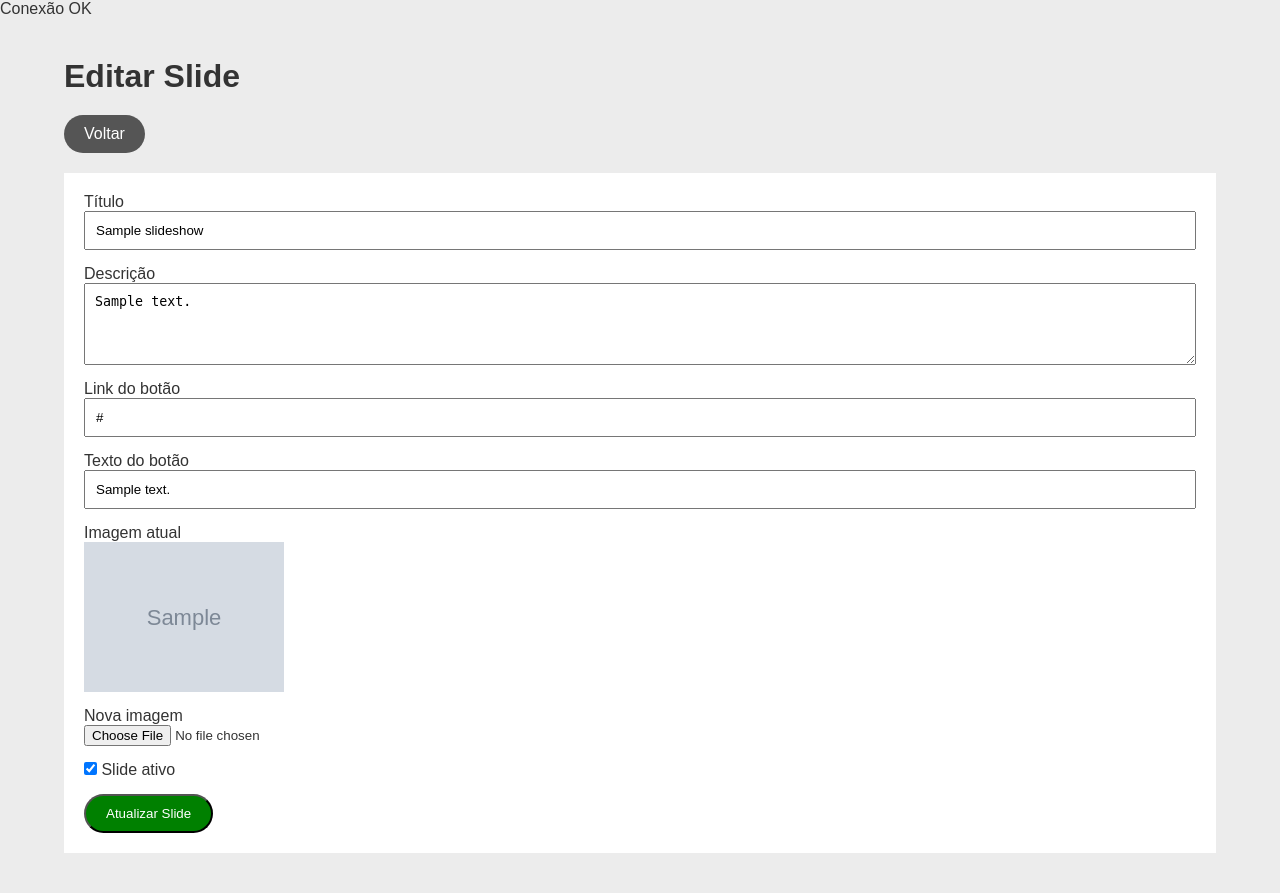
After one commit to Leeobarreiro/desafio_revvo, a PHP site: page /desafio_revvo/admin/slideshow/editar.php?id=1 in a window 1280 px wide. The commit adds this page. Run offline with PHP 8.4, Linux system fonts and the light colour scheme; tables that the repository leaves empty or names only in its code hold one stand-in row (values such as "Sample post"); grey boxes marked "Sample" are stand-in pictures.

Commit message:
slideshow criado

```diff
--- /dev/null
+++ b/admin/slideshow/editar.php
@@ -0,0 +1,194 @@
+<?php
+require_once '../../config/config.php';
+require_once '../../config/database.php';
+
+$id = isset($_GET['id']) ? (int) $_GET['id'] : 0;
+
+$stmt = $pdo->prepare("SELECT * FROM slideshow WHERE id = :id");
+$stmt->execute([':id' => $id]);
+$slide = $stmt->fetch(PDO::FETCH_ASSOC);
+
+if (!$slide) {
+    die('Slide não encontrado.');
+}
+
+$erro = '';
+
+if ($_SERVER['REQUEST_METHOD'] === 'POST') {
+
+    $titulo = trim($_POST['titulo'] ?? '');
+    $descricao = trim($_POST['descricao'] ?? '');
+    $link_botao = trim($_POST['link_botao'] ?? '');
+    $texto_botao = trim($_POST['texto_botao'] ?? 'Ver mais');
+    $ativo = isset($_POST['ativo']) ? 1 : 0;
+
+    if ($titulo === '' || $descricao === '' || $link_botao === '') {
+        $erro = 'Preencha todos os campos obrigatórios.';
+    } else {
+
+        $imagemNome = $slide['imagem'];
+
+        if (isset($_FILES['imagem']) && $_FILES['imagem']['error'] === 0) {
+
+            $ext = strtolower(pathinfo($_FILES['imagem']['name'], PATHINFO_EXTENSION));
+            $permitidas = ['jpg', 'jpeg', 'png', 'webp', 'gif'];
+
+            if (!in_array($ext, $permitidas)) {
+                $erro = 'Formato de imagem inválido.';
+            } else {
+
+                $pastaUpload = '../../assets/uploads/';
+
+                if (!is_dir($pastaUpload)) {
+                    mkdir($pastaUpload, 0755, true);
+                }
+
+                $novoNomeImagem = time() . '_' . preg_replace('/[^a-zA-Z0-9\._-]/', '', $_FILES['imagem']['name']);
+                $destino = $pastaUpload . $novoNomeImagem;
+
+                if (move_uploaded_file($_FILES['imagem']['tmp_name'], $destino)) {
+
+                    if (!empty($slide['imagem'])) {
+                        $imagemAntiga = $pastaUpload . $slide['imagem'];
+
+                        if (file_exists($imagemAntiga)) {
+                            unlink($imagemAntiga);
+                        }
+                    }
+
+                    $imagemNome = $novoNomeImagem;
+                } else {
+                    $erro = 'Erro ao enviar a nova imagem.';
+                }
+            }
+        }
+
+        if ($erro === '') {
+
+            $sql = "UPDATE slideshow
+                    SET titulo = :titulo,
+                        descricao = :descricao,
+                        imagem = :imagem,
+                        link_botao = :link,
+                        texto_botao = :texto,
+                        ativo = :ativo
+                    WHERE id = :id";
+
+            $stmt = $pdo->prepare($sql);
+
+            $stmt->execute([
+                ':titulo' => $titulo,
+                ':descricao' => $descricao,
+                ':imagem' => $imagemNome,
+                ':link' => $link_botao,
+                ':texto' => $texto_botao,
+                ':ativo' => $ativo,
+                ':id' => $id
+            ]);
+
+            header('Location: listar.php?sucesso=1');
+            exit;
+        }
+    }
+}
+?>
+
+<!DOCTYPE html>
+<html lang="pt-BR">
+<head>
+<meta charset="UTF-8">
+<meta name="viewport" content="width=device-width, initial-scale=1.0">
+<title>Editar Slide</title>
+<link rel="stylesheet" href="../../assets/css/style.css">
+</head>
+
+<body>
+
+<div class="container" style="padding:40px 0;">
+
+<h1>Editar Slide</h1>
+
+<div style="margin:20px 0;">
+<a href="listar.php" class="btn" style="background:#555;">Voltar</a>
+</div>
+
+<?php if ($erro): ?>
+<p style="color:red;margin-bottom:20px;">
+<?php echo htmlspecialchars($erro); ?>
+</p>
+<?php endif; ?>
+
+<form method="POST" enctype="multipart/form-data" style="background:#fff;padding:20px;">
+
+<div style="margin-bottom:15px;">
+<label>Título</label><br>
+<input
+type="text"
+name="titulo"
+value="<?php echo htmlspecialchars($slide['titulo']); ?>"
+style="width:100%;padding:10px;"
+>
+</div>
+
+<div style="margin-bottom:15px;">
+<label>Descrição</label><br>
+<textarea
+name="descricao"
+rows="4"
+style="width:100%;padding:10px;"
+><?php echo htmlspecialchars($slide['descricao']); ?></textarea>
+</div>
+
+<div style="margin-bottom:15px;">
+<label>Link do botão</label><br>
+<input
+type="text"
+name="link_botao"
+value="<?php echo htmlspecialchars($slide['link_botao']); ?>"
+style="width:100%;padding:10px;"
+>
+</div>
+
+<div style="margin-bottom:15px;">
+<label>Texto do botão</label><br>
+<input
+type="text"
+name="texto_botao"
+value="<?php echo htmlspecialchars($slide['texto_botao']); ?>"
+style="width:100%;padding:10px;"
+>
+</div>
+
+<div style="margin-bottom:15px;">
+<label>Imagem atual</label><br>
+<img
+src="../../assets/uploads/<?php echo htmlspecialchars($slide['imagem']); ?>"
+width="200"
+alt="<?php echo htmlspecialchars($slide['titulo']); ?>"
+>
+</div>
+
+<div style="margin-bottom:15px;">
+<label>Nova imagem</label><br>
+<input type="file" name="imagem" accept="image/*">
+</div>
+
+<div style="margin-bottom:15px;">
+<label>
+<input
+type="checkbox"
+name="ativo"
+<?php if ($slide['ativo']) echo 'checked'; ?>
+>
+Slide ativo
+</label>
+</div>
+
+<button type="submit" class="btn">Atualizar Slide</button>
+
+</form>
+
+</div>
+
+</body>
+</html>
```
Also changed, not shown: admin/slideshow/criar.php (added, +104 -0 lines), admin/slideshow/excluir.php (added, +22 -0 lines), admin/slideshow/listar.php (added, +73 -0 lines), index.php (+83 -3 lines).
